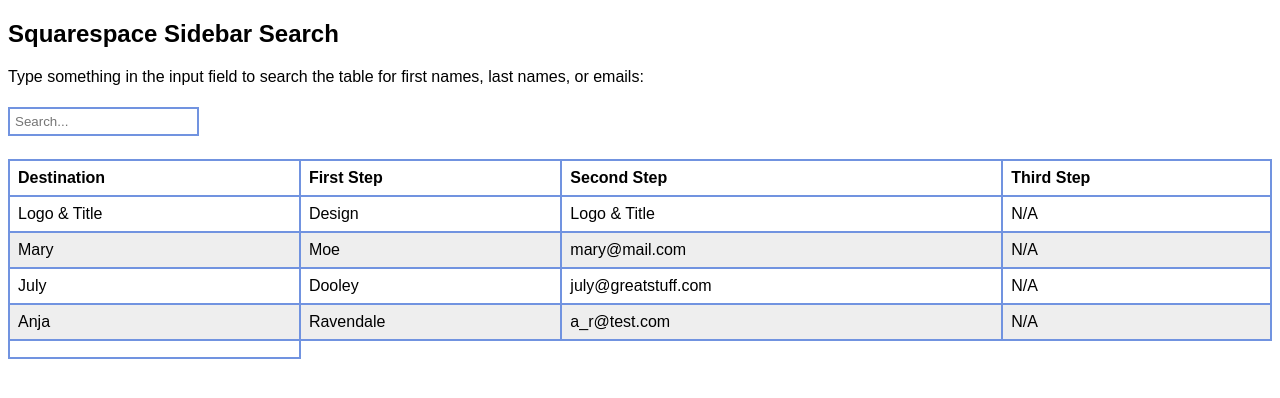
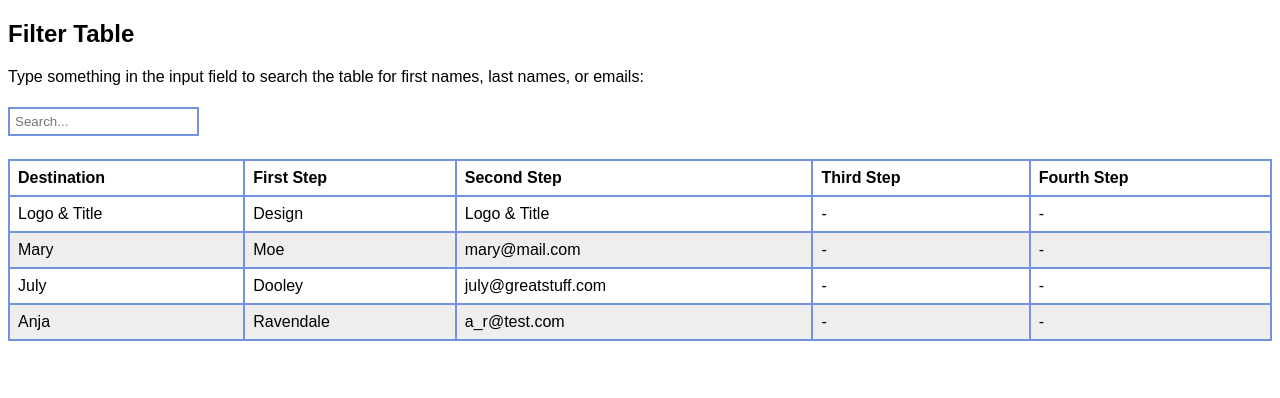
Before and after one commit to seananderson13/Filter-Table, a plain HTML site: page index.html in a window 1280 px wide. Drawn offline with nearby package versions, Linux system fonts and the light colour scheme.

Commit message:
Name change and code simplification

```diff
--- a/index.html
+++ b/index.html
@@ -13,7 +13,7 @@
 
 <body>
 
-<h2>Squarespace Sidebar Search</h2>
+<h2>Filter Table</h2>
 
 <p>Type something in the input field to search the table for first names, last names, or emails:</p>
 
@@ -28,6 +28,7 @@
       <th>First Step</th>
       <th>Second Step</th>
       <th>Third Step</th>
+      <th>Fourth Step</th>
     </tr>
   </thead>
   <tbody id="myTable">
@@ -35,28 +36,29 @@
       <td>Logo & Title</td>
       <td>Design</td>
       <td>Logo & Title</td>
-      <td>N/A</td>
+      <td>-</td>
+      <td>-</td>
     </tr>
     <tr>
       <td>Mary</td>
       <td>Moe</td>
       <td>mary@mail.com</td>
-      <td>N/A</td>
+      <td>-</td>
+      <td>-</td>
     </tr>
     <tr>
       <td>July</td>
       <td>Dooley</td>
       <td>july@greatstuff.com</td>
-      <td>N/A</td>
+      <td>-</td>
+      <td>-</td>
     </tr>
     <tr>
       <td>Anja</td>
       <td>Ravendale</td>
       <td>a_r@test.com</td>
-      <td>N/A</td>
-    </tr>
-    <tr>
-      <td></td>
+      <td>-</td>
+      <td>-</td>
     </tr>
   </tbody>
 </table>
```
